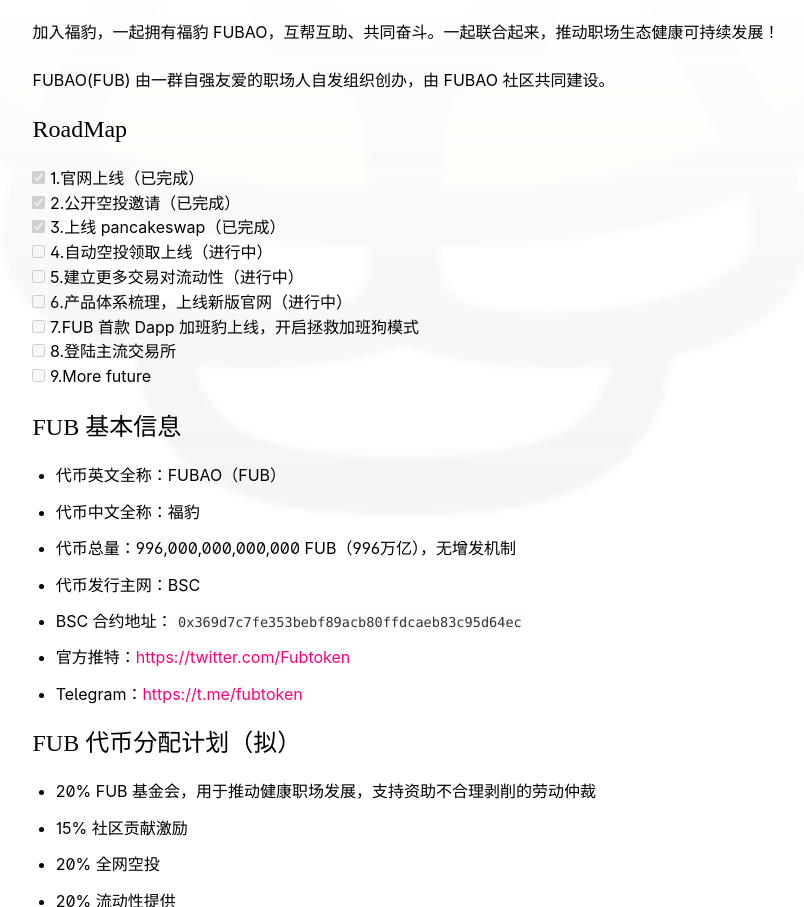
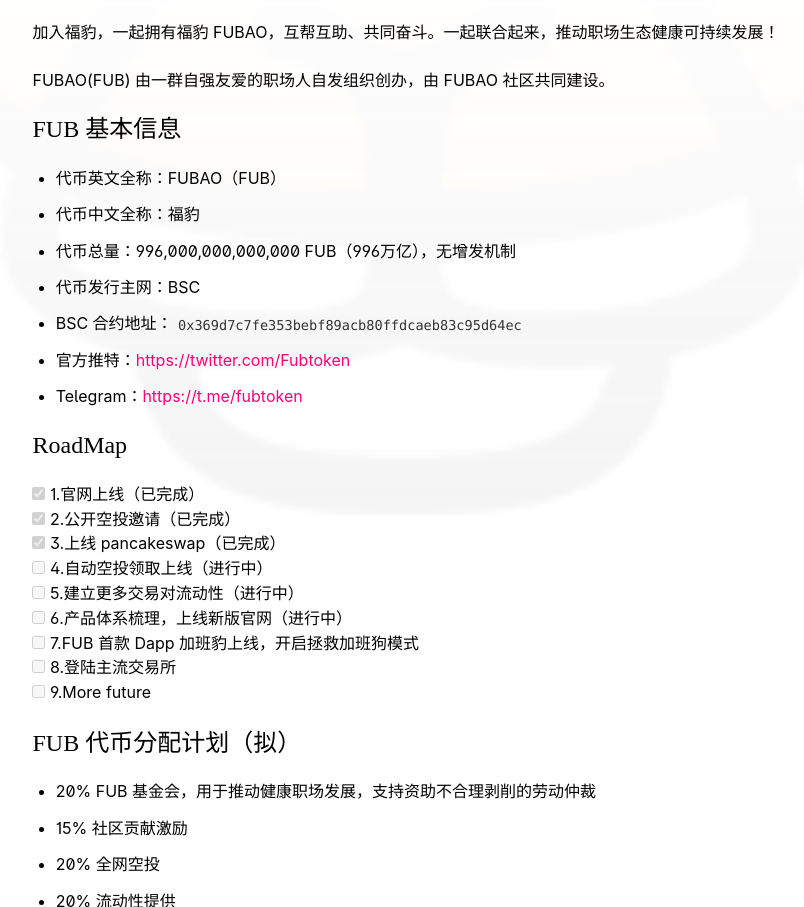
Before and after one commit to fubtoken/website, a website built with webpack: page src/page-index/tmpl.html in a window 1280 px wide. Shown: the part 753-1660 px from the top of the page, without its empty margins (234-1038 px from the left). Built offline with nearby package versions, Linux system fonts and the light colour scheme.

Commit message:
change text position

```diff
--- a/src/page-index/tmpl.html
+++ b/src/page-index/tmpl.html
@@ -94,8 +94,31 @@
               FUBAO，互帮互助、共同奋斗。一起联合起来，推动职场生态健康可持续发展！
             </p>
             <p>
-              FUBAO(FUB) 由一群自强友爱的职场人自发组织创办，由 FUBAO 社区共同建设。
+              FUBAO(FUB) 由一群自强友爱的职场人自发组织创办，由 FUBAO
+              社区共同建设。
             </p>
+            <h2>FUB 基本信息</h2>
+            <ul>
+              <li>代币英文全称：FUBAO（FUB）</li>
+              <li>代币中文全称：福豹</li>
+              <li>代币总量：996,000,000,000,000 FUB（996万亿），无增发机制</li>
+              <li>代币发行主网：BSC</li>
+              <li>
+                BSC 合约地址：<code
+                  >0x369d7c7fe353bebf89acb80ffdcaeb83c95d64ec</code
+                >
+              </li>
+              <li>
+                官方推特：<a href="https://twitter.com/Fubtoken" target="_blank"
+                  >https://twitter.com/Fubtoken</a
+                >
+              </li>
+              <li>
+                Telegram：<a href="https://t.me/fubtoken" target="_blank"
+                  >https://t.me/fubtoken</a
+                >
+              </li>
+            </ul>
             <h2>RoadMap</h2>
             <input type="checkbox" checked disabled />
             <label>1.官网上线（已完成）</label><br />
@@ -116,34 +139,11 @@
             <input type="checkbox" disabled />
             <label>9.More future</label><br />
             <br />
-            <h2>FUB 基本信息</h2>
-            <ul>
-              <li>代币英文全称：FUBAO（FUB）</li>
-              <li>代币中文全称：福豹</li>
-              <li>
-                代币总量：996,000,000,000,000 FUB（996万亿），无增发机制
-              </li>
-              <li>代币发行主网：BSC</li>
-              <li>
-                BSC 合约地址：<code
-                  >0x369d7c7fe353bebf89acb80ffdcaeb83c95d64ec</code
-                >
-              </li>
-              <li>
-                官方推特：<a href="https://twitter.com/Fubtoken" target="_blank"
-                  >https://twitter.com/Fubtoken</a
-                >
-              </li>
-              <li>
-                Telegram：<a href="https://t.me/fubtoken" target="_blank"
-                  >https://t.me/fubtoken</a
-                >
-              </li>
-            </ul>
             <h2>FUB 代币分配计划（拟）</h2>
             <ul>
               <li>
-                20% FUB 基金会，用于推动健康职场发展，支持资助不合理剥削的劳动仲裁
+                20% FUB
+                基金会，用于推动健康职场发展，支持资助不合理剥削的劳动仲裁
               </li>
               <li>15% 社区贡献激励</li>
               <li>20% 全网空投</li>
```
